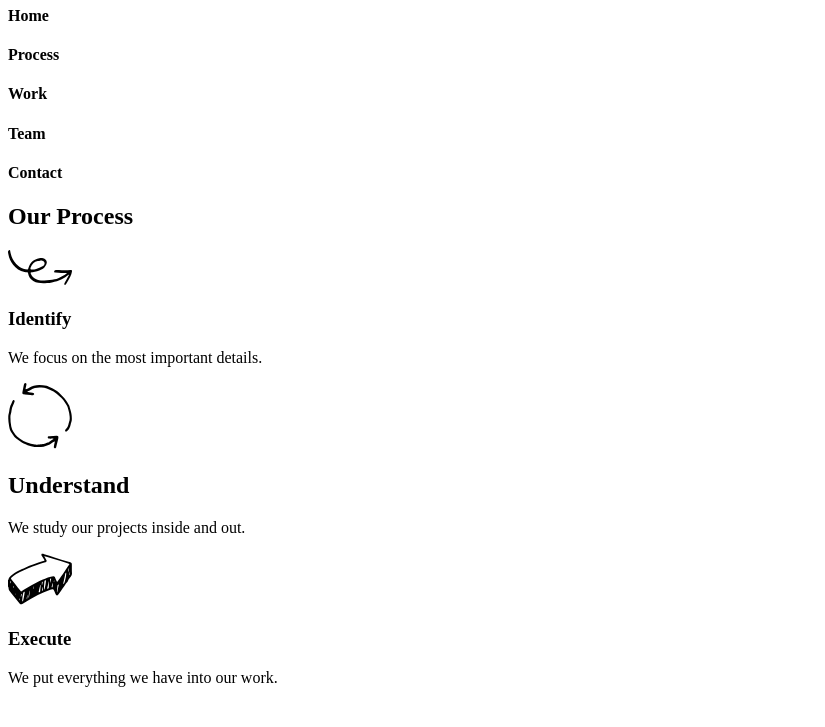
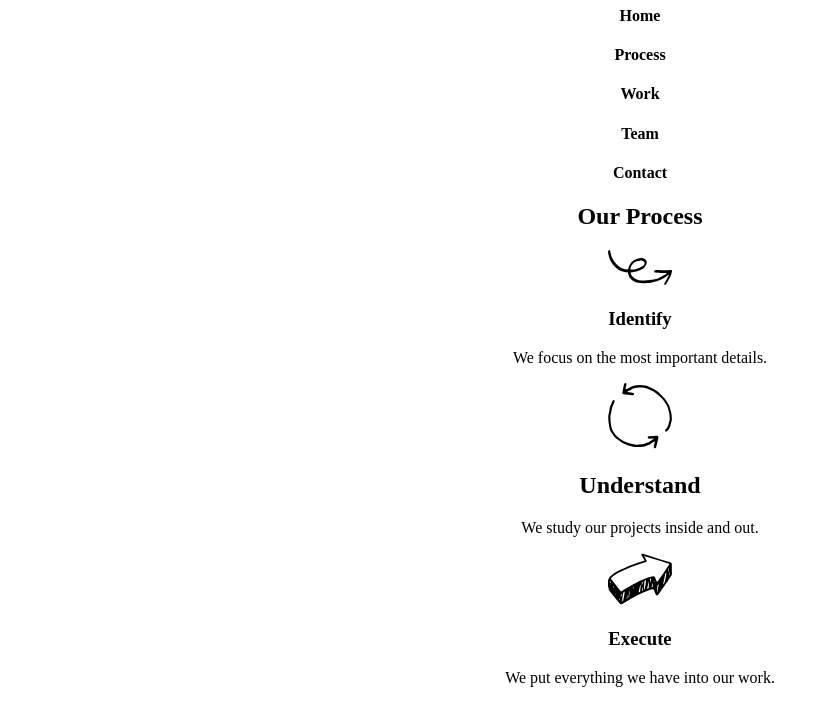
Before and after one commit to madisondavis/Broadway, a plain HTML site: page index.html in a window 1280 px wide. Shown: the part 73-800 px from the top of the page, without its empty margins (0-825 px from the left). Drawn offline with Linux system fonts and the light colour scheme.

Commit message:
First Commit

```diff
--- a/index.html
+++ b/index.html
@@ -3,6 +3,7 @@
   <head>
     <meta charset="utf-8">
     <title>Broadway Design</title>
+    <link rel="stylesheet" href="./resources/css/index.css">
   </head>
   <body>
     <h1>Broadway Design</h1>
--- a/resources/css/index.css
+++ b/resources/css/index.css
@@ -0,0 +1,3 @@
+body {
+  text-align: center
+}
```
